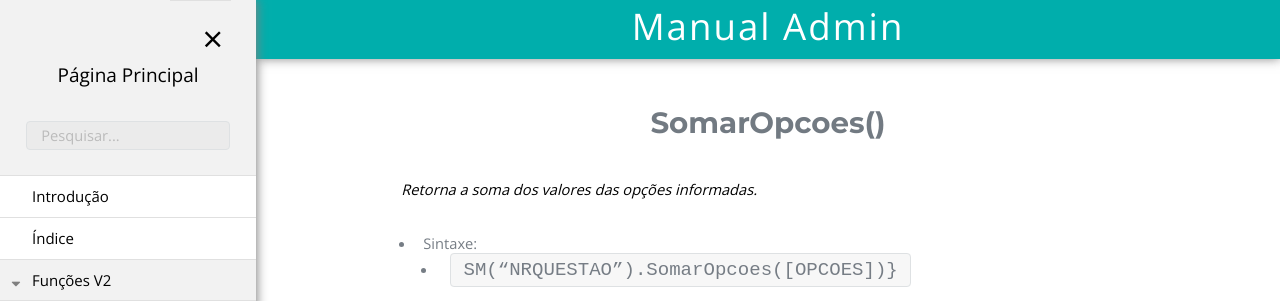
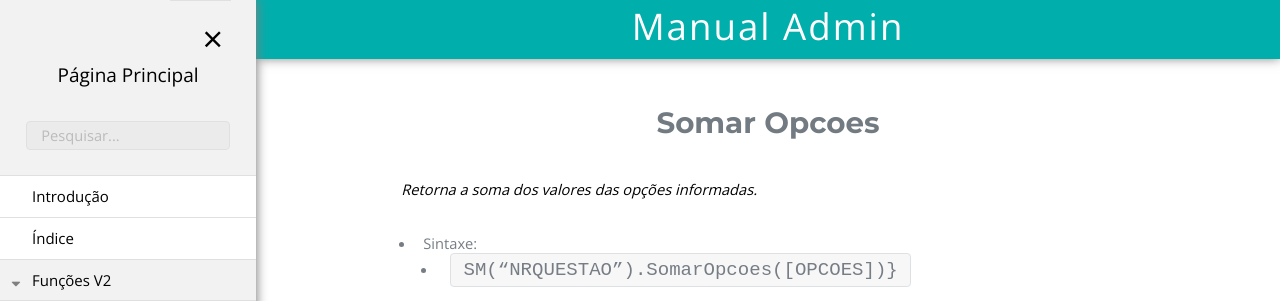
Before and after one commit to rogerio-figueiredo-hsr/hsrtechonline.github.io, a Jekyll site: the page built from _posts/2019-04-01-somar-opcoes.md, in a window 1280 px wide. Shown: the top 301 px of the page. Built offline with Jekyll 4.4.1, drawn with Linux system fonts in a browser that asks for light colours.

Commit message:
Update 2019-04-01-somar-opcoes.md

```diff
--- a/_posts/2019-04-01-somar-opcoes.md
+++ b/_posts/2019-04-01-somar-opcoes.md
@@ -6,7 +6,7 @@ permalink: /fastQuestAdmin/funcoesv2/somarOpcoes
 pasta: "funcoesv2"
 ---
 
-# SomarOpcoes()
+# Somar Opcoes
 *Retorna a soma dos valores das opções informadas.*
 
 - Sintaxe:
```
